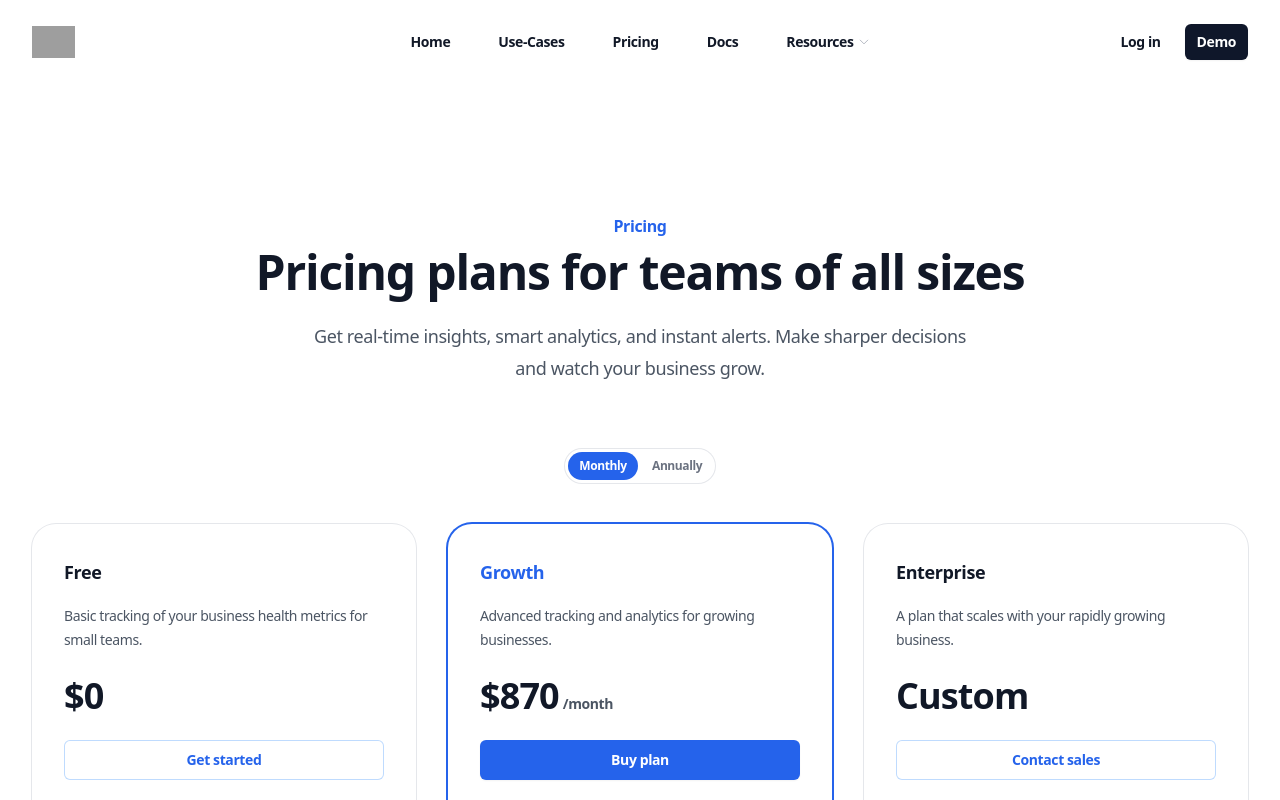
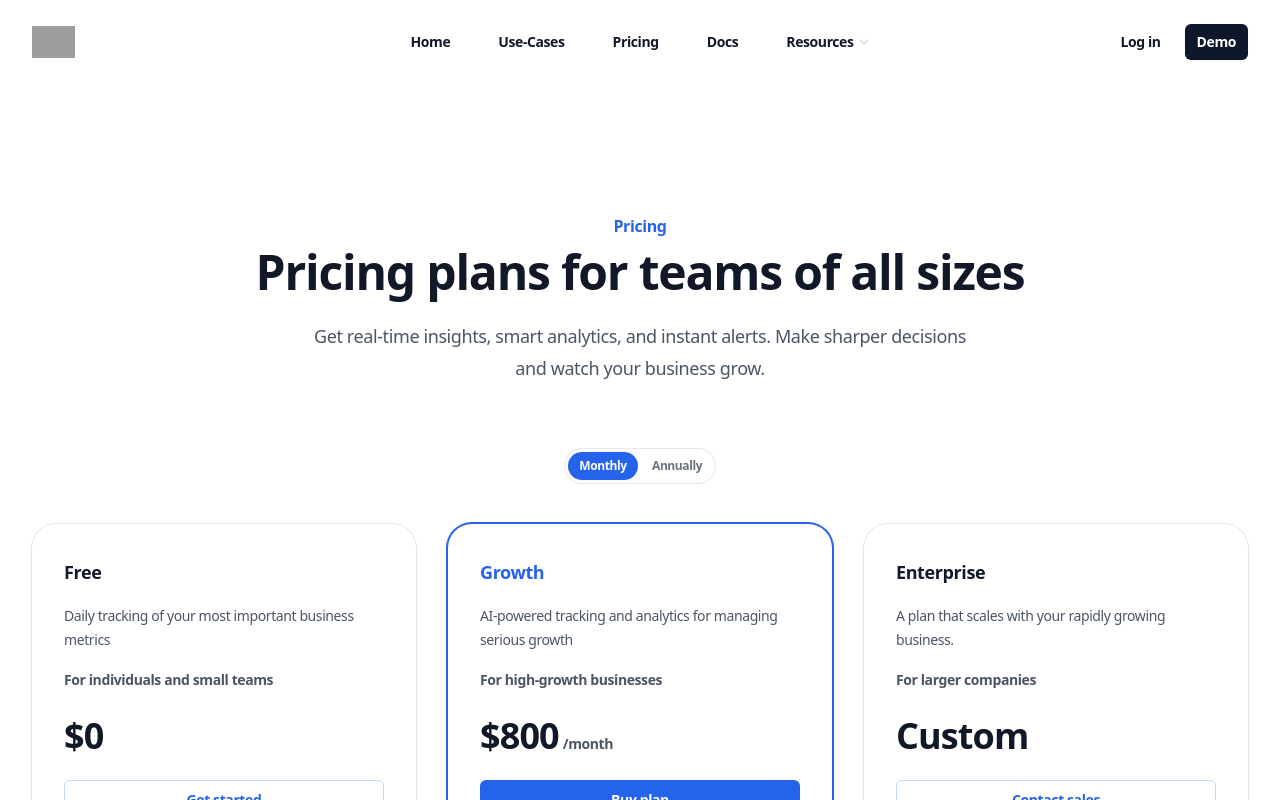
Before and after one commit to StructuredLabs/st-landing, a Next.js app: page /pricing in a window 1280 px wide. Shown: the top 800 px of the page. Built offline with nearby package versions, Linux system fonts and the light colour scheme; grey boxes are pictures that could not be loaded.

Commit message:
refactor(pricing): added audience

```diff
--- a/components/pricing/index.tsx
+++ b/components/pricing/index.tsx
@@ -24,7 +24,8 @@ const pricing = {
       id: 'tier-free',
       href: 'https://app.structuredlabs.com/',
       price: { monthly: '$0', annually: '$0' },
-      description: 'Basic tracking of your business health metrics for small teams.',
+      description: 'Daily tracking of your most important business metrics',
+      audience: 'For individuals and small teams',
       features: [
             '3 Data Sources',
             '5 Users',
@@ -40,8 +41,9 @@ const pricing = {
       name: 'Growth',
       id: 'tier-growth',
       href: 'https://app.structuredlabs.com/settings/account',
-      price: { monthly: '$870', annually: '$8352' },
-      description: 'Advanced tracking and analytics for growing businesses.',
+      price: { monthly: '$800', annually: '$7680' },
+      description: 'AI-powered tracking and analytics for managing serious growth',
+      audience: 'For high-growth businesses',
       features: [
         '10 Data Sources',
         '50 Users',
@@ -59,6 +61,7 @@ const pricing = {
       href: 'https://cal.com/structured/30min',
       price: { monthly: 'Custom', annually: 'Custom' },
       description: 'A plan that scales with your rapidly growing business.',
+      audience: 'For larger companies',
       features: [
         'Unlimited Data Sources',
         'Unlimited Users',
@@ -178,6 +181,7 @@ export default function Pricing() {
                   {tier.name}
                 </h2>
                 <p className="mt-4 text-sm leading-6 text-gray-600">{tier.description}</p>
+                <p className="mt-4 text-sm leading-6 text-gray-600 font-bold">{tier.audience}</p>
                 <p className="mt-6 flex items-baseline gap-x-1">
                     {/* @ts-ignore */}
                   <span className="text-4xl font-bold tracking-tight text-gray-900">{tier.price[frequency.value]}</span>
```
